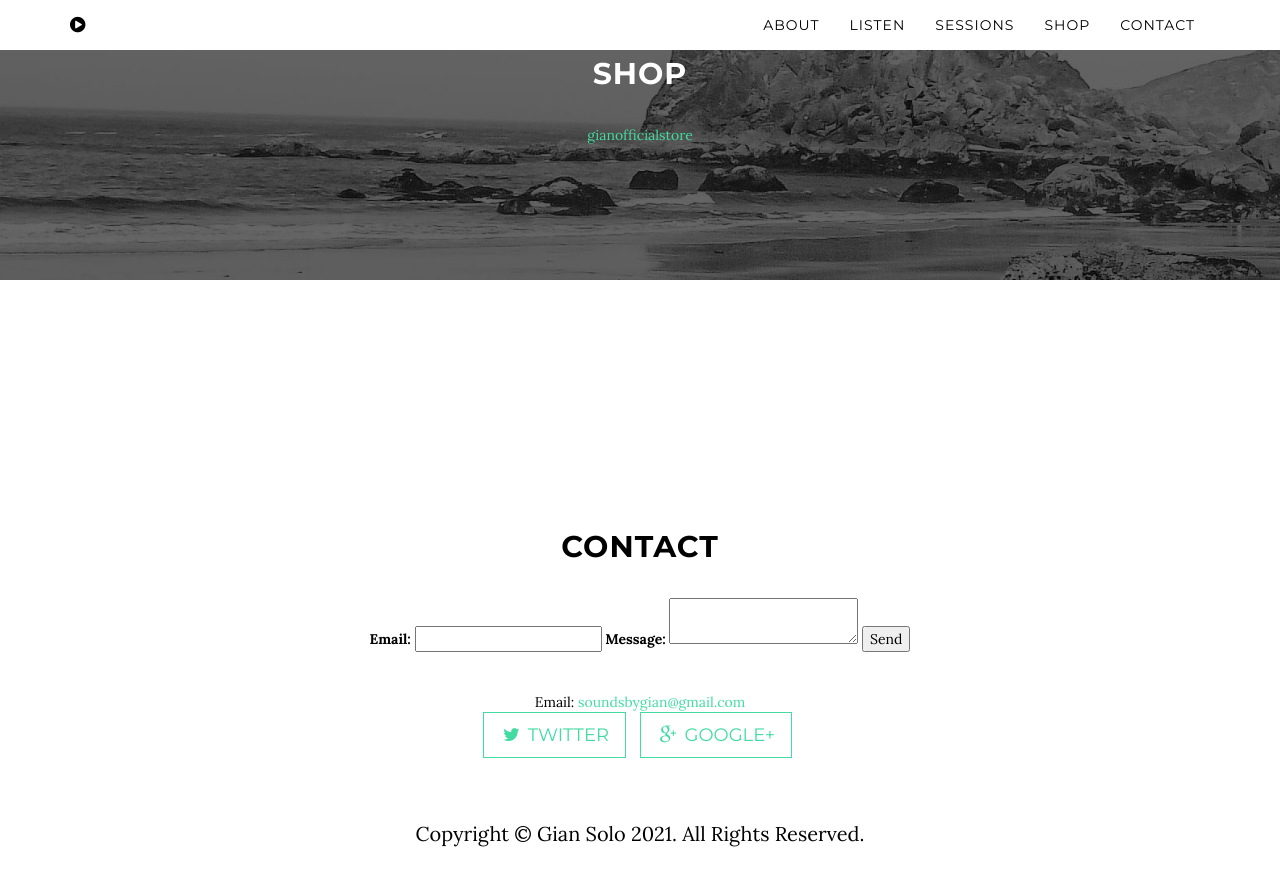
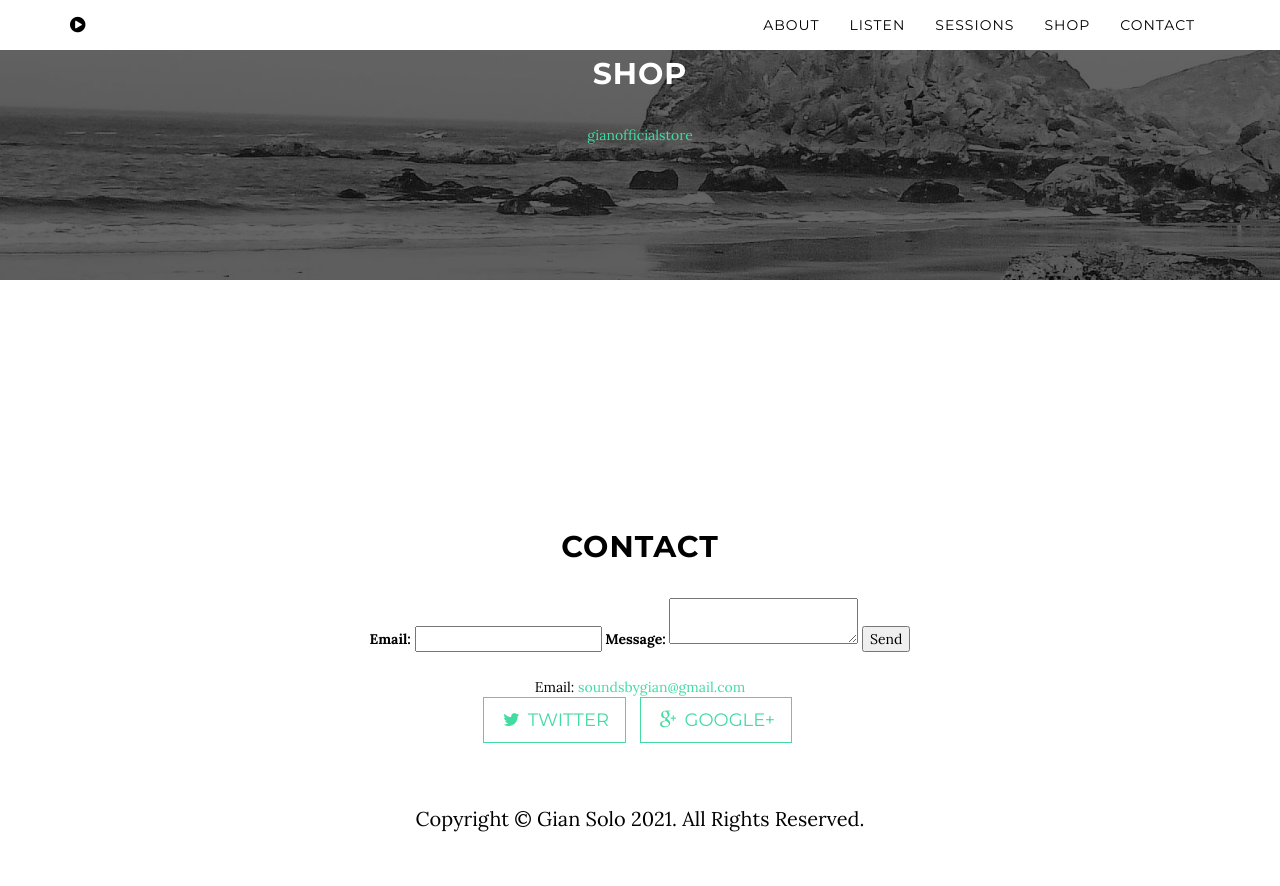
Before and after one commit to gianguitar/gsolo.github.io, a Jekyll site: the page built from index.html, in a window 1280 px wide and 900 px high, scrolled down 3432 px. Shown: the top 886 px of the window. Built offline with Jekyll 4.4.1, drawn with Linux system fonts in a browser that asks for light colours.

Commit message:
Update index.html

```diff
--- a/index.html
+++ b/index.html
@@ -86,7 +86,7 @@
     <div class="row">
         <div class="col-lg-8 col-lg-offset-2">
             <h2>Contact</h2>
-		<p><!-- modify this form HTML and place wherever you want your form -->
+		<!-- modify this form HTML and place wherever you want your form -->
 
 <form
   action="https://formspree.io/f/soundsbygian@gmail.com"
@@ -103,7 +103,8 @@
   <!-- your other form fields go here -->
 
   <button type="submit">Send</button>
-</form></p>
+</form>
+		<br />
 	Email: <a href="mailto:soundsbygian@gmail.com">soundsbygian@gmail.com</a><br />
             <ul class="list-inline banner-social-buttons">
                 <li>
```
